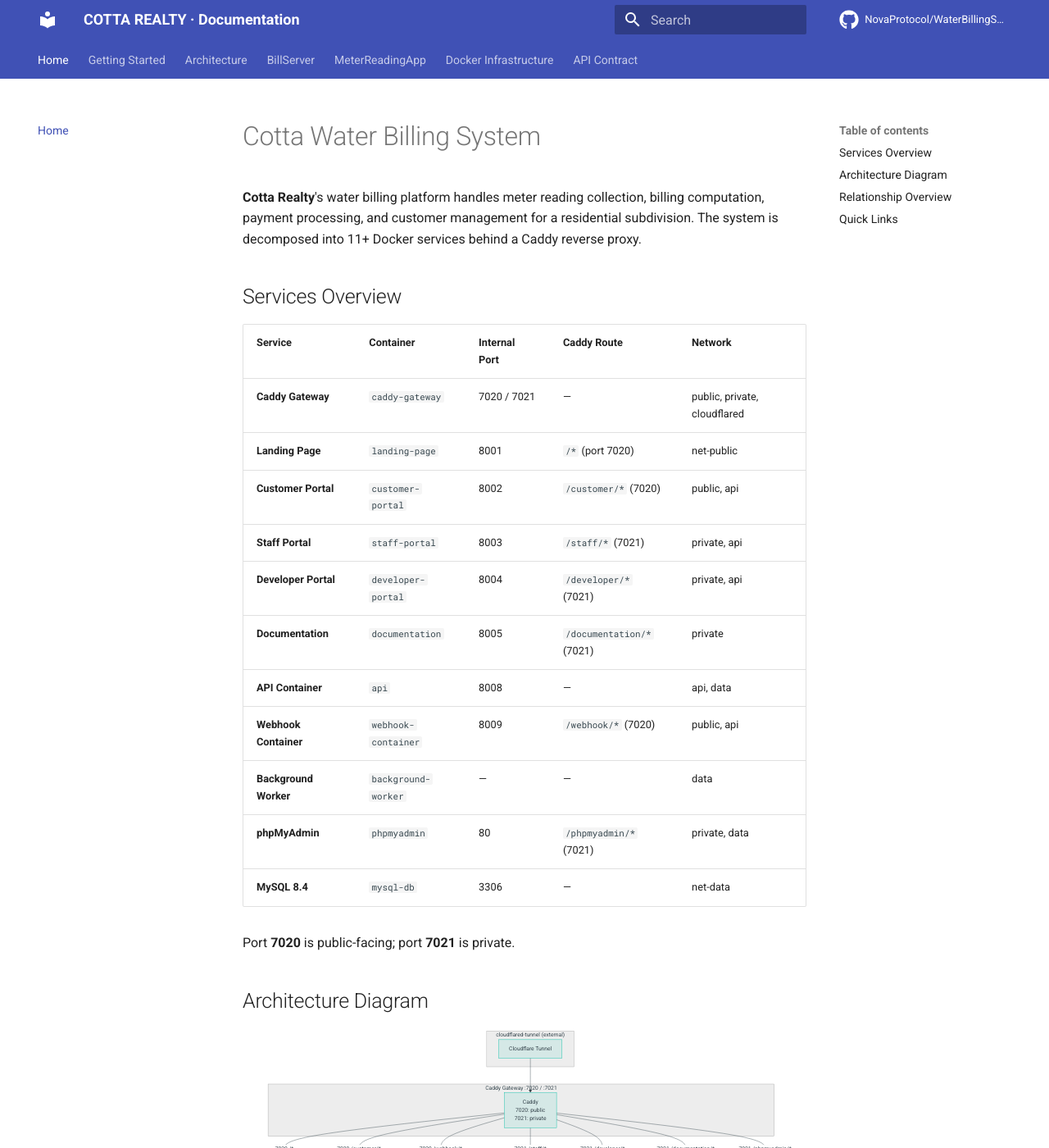
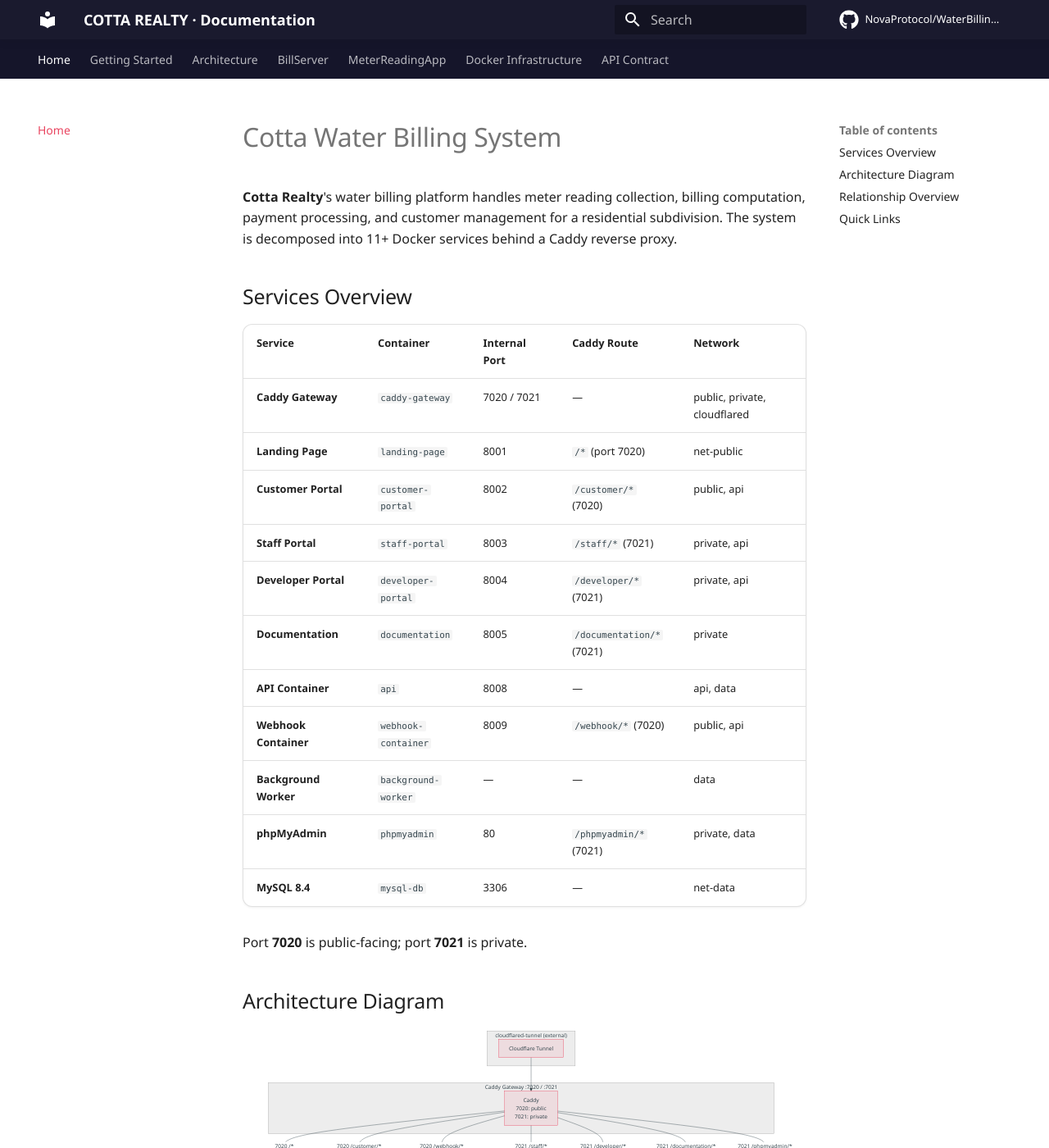
Before and after one commit to NovaProtocol/WaterBillingSystem, an MkDocs documentation site: the page built from documentation/docs/index.md, in a window 1280 px wide and 1400 px high. Shown: the whole window at 82% size. Built offline with MkDocs 1.6.1 and Material for MkDocs 9.7.7, drawn with Linux system fonts in a browser that asks for light colours; some web fonts are replaced; comment, search, counter and statistics services are not loaded.

Commit message:
docs: match project theme — navy header, coral accents, same font

```diff
--- /dev/null
+++ b/documentation/docs/assets/extra.css
@@ -0,0 +1,72 @@
+:root {
+  --md-primary-fg-color: #1a1a2e;
+  --md-primary-fg-color--light: #2d2d44;
+  --md-primary-fg-color--dark: #0d0d17;
+  --md-primary-bg-color: #ffffff;
+
+  --md-accent-fg-color: #e94560;
+  --md-accent-fg-color--transparent: rgba(233, 69, 96, 0.1);
+
+  --md-typeset-color: #1a1a2e;
+  --md-default-bg-color: #f8f9fa;
+  --md-default-fg-color--light: #6c757d;
+  --md-default-fg-color--lighter: #adb5bd;
+
+  --md-typeset-a-color: #e94560;
+  --md-footer-bg-color: #1a1a2e;
+  --md-footer-bg-color--dark: #0d0d17;
+
+  --md-typeset-font-family: 'Segoe UI', system-ui, -apple-system, sans-serif;
+  --md-code-font-family: 'Cascadia Code', 'Fira Code', 'Consolas', 'Courier New', monospace;
+}
+
+.md-header {
+  box-shadow: 0 2px 12px rgba(0, 0, 0, 0.08);
+}
+
+.md-tabs {
+  background: #15152a;
+}
+
+.md-typeset .md-button {
+  border-radius: 50px;
+  font-weight: 600;
+  font-size: 0.85rem;
+  padding: 0.5rem 1.5rem;
+  transition: all 0.2s;
+}
+.md-typeset .md-button--primary {
+  background: #e94560;
+  border-color: #e94560;
+}
+.md-typeset .md-button--primary:hover {
+  background: #d63851;
+  border-color: #d63851;
+}
+
+.md-nav__item .md-nav__link--active {
+  color: #e94560;
+}
+
+.md-search-result__link:hover,
+.md-search-result__link:focus {
+  background: rgba(233, 69, 96, 0.08);
+}
+
+.md-search-result__more summary {
+  color: #e94560;
+}
+
+.md-typeset table:not([class]) {
+  border-radius: 12px;
+  box-shadow: 0 1px 3px rgba(0, 0, 0, 0.06);
+}
+
+.md-typeset .admonition {
+  border-radius: 10px;
+}
+
+.md-clipboard:focus,
+.md-clipboard:hover {
+  color: #e94560;
+}
--- a/documentation/mkdocs.yml
+++ b/documentation/mkdocs.yml
@@ -8,8 +8,13 @@ edit_uri: edit/main/documentations/docs/
 theme:
   name: material
   palette:
-    primary: indigo
-    accent: teal
+    primary: custom
+    accent: custom
+  icon:
+    repo: fontawesome/brands/github
+  font:
+    text: Segoe UI
+    code: Cascadia Code
   features:
     - navigation.tabs
     - navigation.sections
@@ -25,6 +30,9 @@ theme:
 
 extra:
   generator: false
+
+extra_css:
+  - assets/extra.css
 
 markdown_extensions:
   - admonition
```
